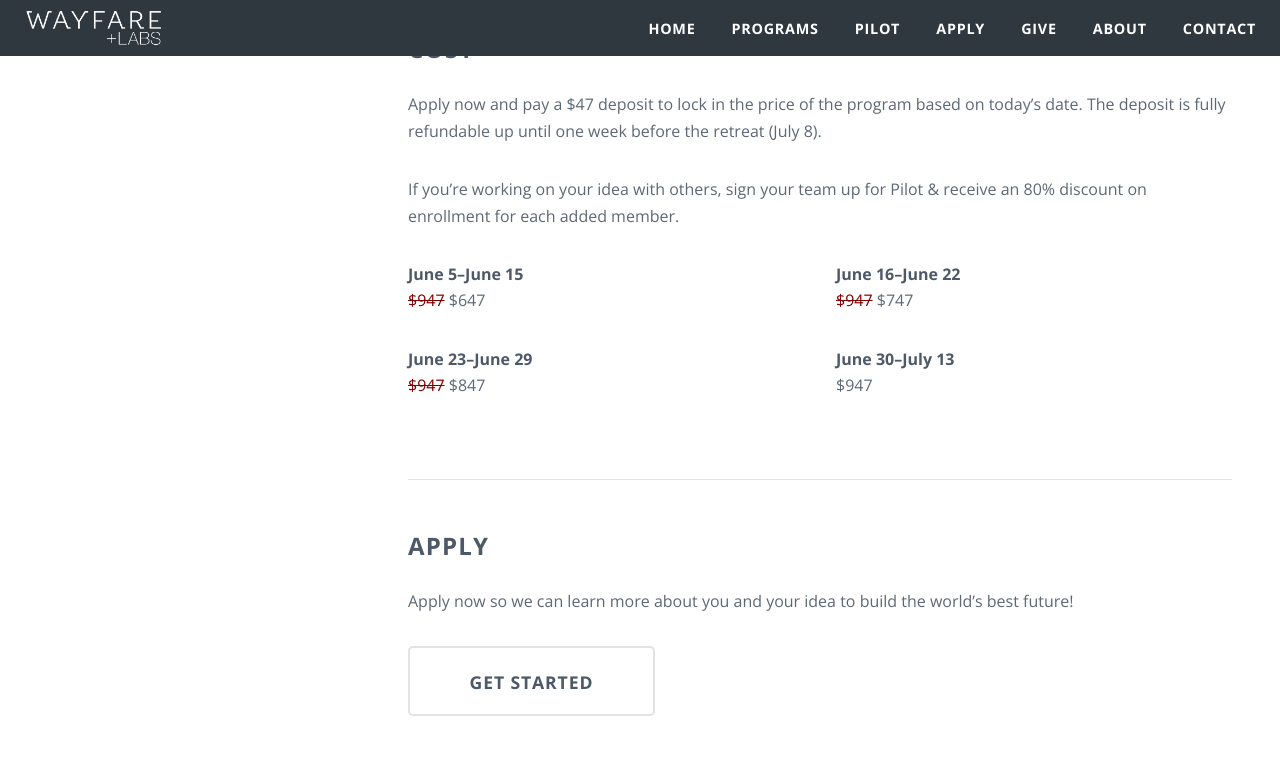
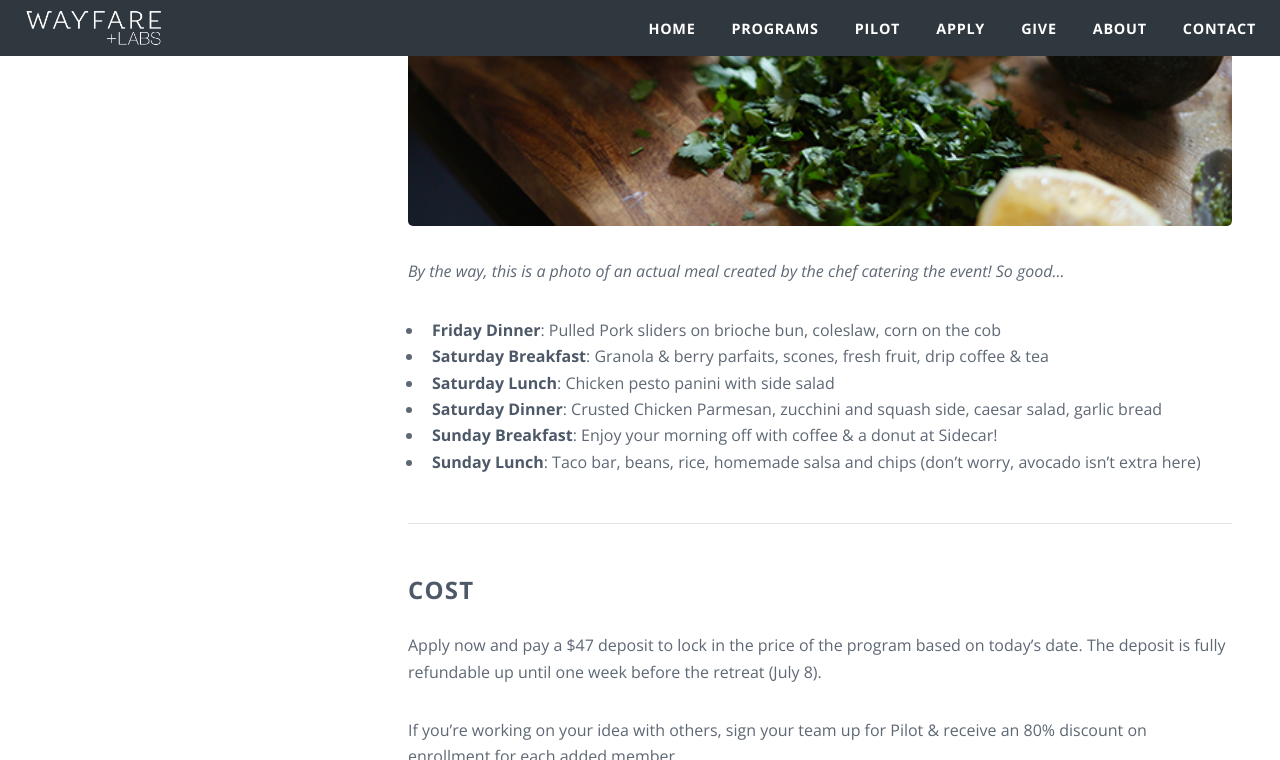
Before and after one commit to wayfareio/wayfarelabs.org, a Jekyll site: the page built from pilot.markdown, in a window 1280 px wide and 900 px high, scrolled down 6018 px, cut to the strip 0-760 px from the top of the window. Built offline with Jekyll 4.4.1, drawn with Linux system fonts in a browser that asks for light colours; comment, search, counter and statistics services are not loaded; some of the changed lines change nothing that is shown.

Commit message:
Updates to the pilot site.

```diff
--- a/_includes/content/pilot.html
+++ b/_includes/content/pilot.html
@@ -91,6 +91,11 @@
       <a id="menu"></a>
       <h2>Menu</h2>
       {{ page.menu.description | markdownify }}
+      <div class="image fit">
+        <img src="{{ page.menu.image }}">
+      </div>
+      <p><small><em>By the way, this is a photo of an actual meal created by the chef catering the event! So good...</em></small></p>
+
       <ul class="menu">
         {% for meal in page.menu.meals %}
           <li>{{ meal | markdownify }}</li>
--- a/assets/js/main.js
+++ b/assets/js/main.js
@@ -130,7 +130,7 @@
           dots: true,
           infinite: true,
           autoplay: true,
-          autoplaySpeed: 2000,
+          autoplaySpeed: 5000,
         });
       });
 	});
--- a/pilot.markdown
+++ b/pilot.markdown
@@ -3,8 +3,12 @@ title: Pilot
 position: 3
 content_layout: pilot
 overview:
-- image: "/uploads/pilot-overview.jpg"
-  at2x_image: "/uploads/pilot-overview@2x.jpg"
+- image: "/uploads/pilot-overview1.jpg"
+  at2x_image: "/uploads/pilot-overview1@2x.jpg"
+- image: "/uploads/pilot-overview2.jpg"
+  at2x_iamge: "/uploads/pilot-overview2@2x.jpg"
+- image: "/uploads/pilot-overview3.jpg"
+  at2x_iamge: "/uploads/pilot-overview3@2x.jpg"
 details:
 - image: "/uploads/pilot-meals.jpg"
   at2x_image: "/uploads/pilot-meals@2x.jpg"
@@ -121,6 +125,8 @@ menu:
     There's no better way to process ideas and build community than over good food. Pilot Retreat will be catered by Meat & Vegetables Trading Co. (MVTC), a give-back catering service founded by Jennifer Saunders, who piloted and launched her organization through Wayfare Labs. For every meal catered, MVTC serves one meal to families experiencing transitional homelessness. MVTC serves nostalgic comfort foods made with organic ingredients. Below is the hand-selected menu for Pilot Retreat!
 
     _Food restrictions or allergies? Don't worry, we left room for you to include those on your application so we can be sure to cater your meals accordingly!_
+  image: "/uploads/pilot-yummy-meals.jpg"
+  at2x_image: "/uploads/pilot-yummy-meals@2x.jpg"
   meals:
   - "**Friday Dinner**: Pulled Pork sliders on brioche bun, coleslaw, corn on the
     cob"
```
Also changed, not shown: _uploads/pilot-overview1.jpg (renamed from _uploads/pilot-overview.jpg), _uploads/pilot-overview1@2x.jpg (renamed from _uploads/pilot-overview@2x.jpg), _uploads/pilot-overview2.jpg (added), _uploads/pilot-overview2@2x.jpg (added), _uploads/pilot-overview3.jpg (added), _uploads/pilot-overview3@2x.jpg (added), _uploads/pilot-yummy-meals.jpg (added), _uploads/pilot-yummy-meals@2x.jpg (added).
